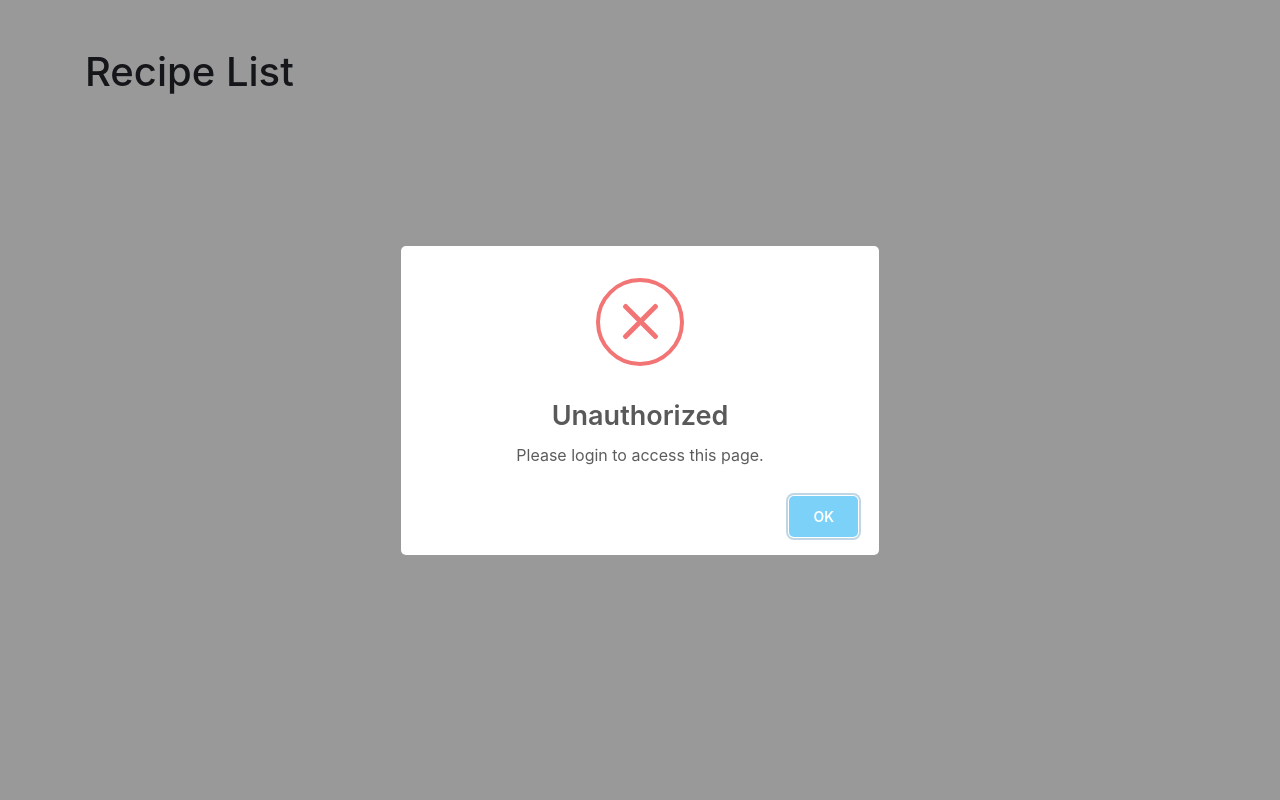
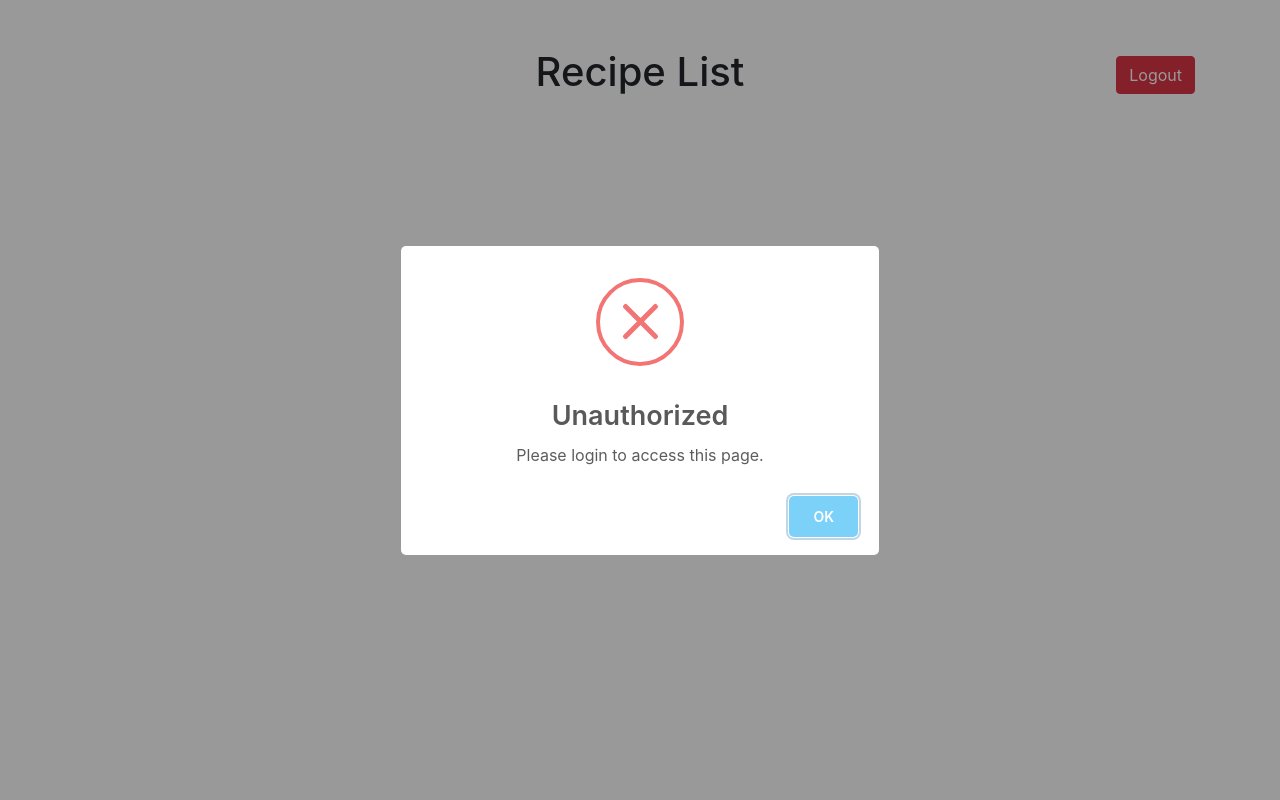
Before and after one commit to AndiAlifs/TakeHomeTask_Artivo2023_AndiAlifsyah, a Flask app: template templates/index.html in a window 1280 px wide. Run offline with Flask 3, Linux system fonts and the light colour scheme; the template is opened without the code that fills it, so the values that code supplies are empty; some libraries are stand-ins or nearby versions.

Commit message:
add logout

```diff
--- a/templates/index.html
+++ b/templates/index.html
@@ -3,16 +3,45 @@
     <head>
         <title>Recipe App</title>
         <script src="https://code.jquery.com/jquery-3.6.0.min.js"></script>
+        <link rel="stylesheet" href="https://cdnjs.cloudflare.com/ajax/libs/font-awesome/5.15.3/css/all.min.css">
         <script src="https://unpkg.com/sweetalert/dist/sweetalert.min.js"></script>
         <link rel="stylesheet" href="https://stackpath.bootstrapcdn.com/bootstrap/4.5.2/css/bootstrap.min.css">
     </head>
     <body>
+
+        <!-- logout button -->
+
         <div class="container mt-5">
-            <h1>Recipe List</h1>
-            <ul id="recipeList"></ul>
+            <div class="row mb-2">
+                <div class="col-md-3"></div>
+                <div class="col-md-6">
+                    <h1 class="text-center mb-2">Recipe List</h1>
+                </div>
+                <div class="col-md-3">
+                    <button id="logoutBtn" class="btn btn-danger float-right mt-2">Logout</button>
+                </div>
+            </div>
+            <ul id="recipeList" class="p-0"></ul>
         </div>
 
+
         <script>
+
+            // Logout button click handler
+            $('#logoutBtn').click(() => {
+                // Remove the access token from localStorage
+                localStorage.removeItem('access_token');
+
+                swal({
+                    title: 'Logged out',
+                    text: 'You have been logged out.',
+                    icon: 'success',
+                    button: 'OK'
+                }).then(() => {
+                    window.location.href = '/login';
+                });
+            });
+
             // Check if there's an access token in localStorage
             const token = localStorage.getItem('access_token');
 
@@ -29,22 +58,75 @@
 
             // Fetch recipes and populate the list
             $.ajax({
-                url: '/recipes',
+                url: '/get_recipe',
                 type: 'GET',
                 headers: {
                     Authorization: 'Bearer ' + token
                 },
                 success: function (data) {
                     const recipeList = $('#recipeList');
-                    data.recipes.forEach(recipe => {
-                        const li = $('<li>').text(recipe.title);
-                        recipeList.append(li);
+                    data.forEach(recipe => {
+                        const card = $('<div>').addClass('card mb-3');
+                        const img = $('<img>').addClass('card-img-top').attr('src', recipe.photos_link).attr('width', '100%').attr('height', '200');
+                        img.css('object-fit', 'cover');
+                        const cardBody = $('<div>').addClass('card-body');
+
+                        // Create card title and like button in the same row
+                        const titleRow = $('<div>').addClass('row');
+                        const titleCol = $('<div>').addClass('col-md-9'); // Title column
+                        const likeCol = $('<div>').addClass('col-md-3 text-right'); // Like button column
+
+                        const title = $('<h5>').addClass('card-title').text(recipe.title);
+
+                        // Create like button
+                        const likeButton = $('<button>').addClass('btn btn-link like-button');
+                        likeButton.html('<i class="far fa-heart"></i>');
+                        likeButton.data('recipe-id', recipe.id);  // Store recipe ID for later use
+
+                        titleCol.append(title);
+                        likeCol.append(likeButton);
+
+                        titleRow.append(titleCol, likeCol);
+
+                        const content = $('<p>').addClass('card-text').text(recipe.content);
+
+                        cardBody.append(titleRow, content);
+                        card.append(img, cardBody);
+                        recipeList.append(card);
+                    });
+
+                    // Handle like button click
+                    $('.like-button').click(function () {
+                        console.log('Like button clicked');
+                        const recipeId = $(this).data('recipe-id');
+
+                        // Change button appearance if kliked
+                        if ($(this).html() === '<i class="fas fa-heart" style="color: red;"></i>') {
+                            $(this).html('<i class="far fa-heart"></i>');
+                        } else {
+                            $(this).html('<i class="fas fa-heart" style="color: red;"></i>');
+                        }
+
+                        // Make API request to like the recipe
+                        $.ajax({
+                            type: 'POST',
+                            url: '/like/' + recipeId,  // Replace with your like API endpoint
+                            success: function () {
+                                // Change button appearance
+                                $(this).html('<i class="fas fa-heart" style="color: red;"></i>');
+                            }.bind(this),  // Ensure 'this' refers to the button clicked
+                            error: function (error) {
+                                console.error(error);
+                            }
+                        });
                     });
                 },
                 error: function (error) {
                     console.error(error);
                 }
             });
+
+
         </script>
     </body>
 </html>
```
